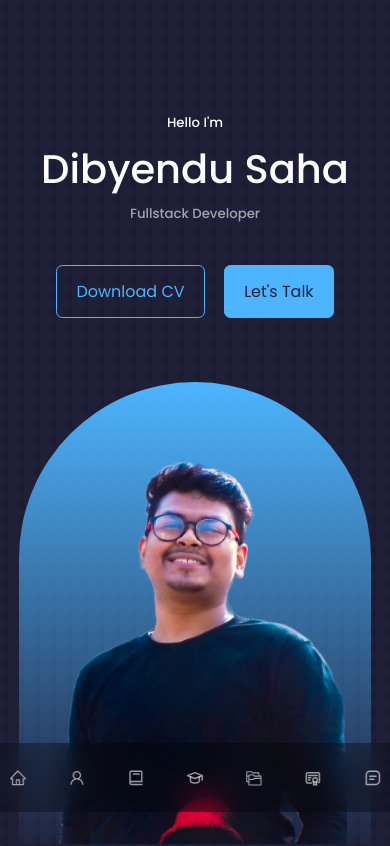
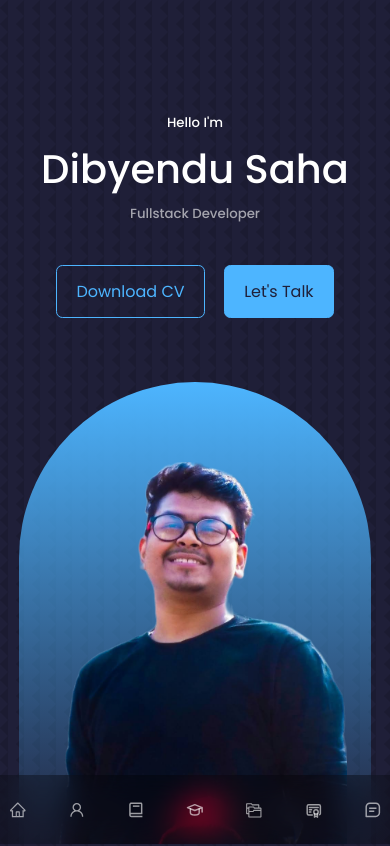
Before and after one commit to dip4012/portfolio-website, a React (Create React App) app: page / in a window 390 px wide. Shown: the top 846 px of the page. Built offline with nearby package versions, Linux system fonts and the light colour scheme.

Commit message:
made nav small device responsive

```diff
--- a/src/components/Nav/Nav.css
+++ b/src/components/Nav/Nav.css
@@ -32,3 +32,14 @@ nav a.active {
 	background: var(--color-primary);
 	color: var(--color-bg);
 }
+
+/* ================ MEDIA QUERIES (SMALL DEVICES) ================ */
+
+@media screen and (max-width: 600px) {
+	nav {
+		width: 100%;
+		justify-content: center;
+		border-radius: 0;
+		bottom: 0;
+	}
+}
```
